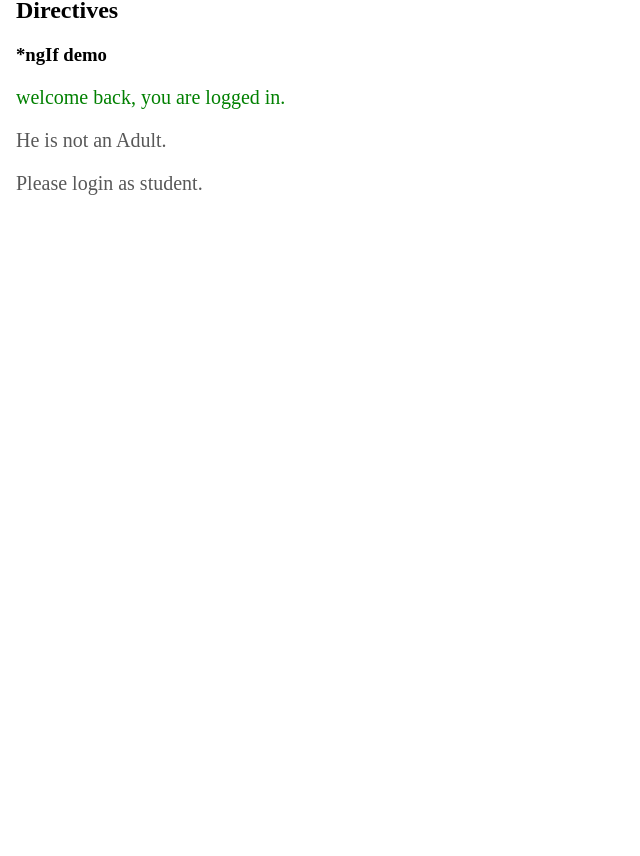
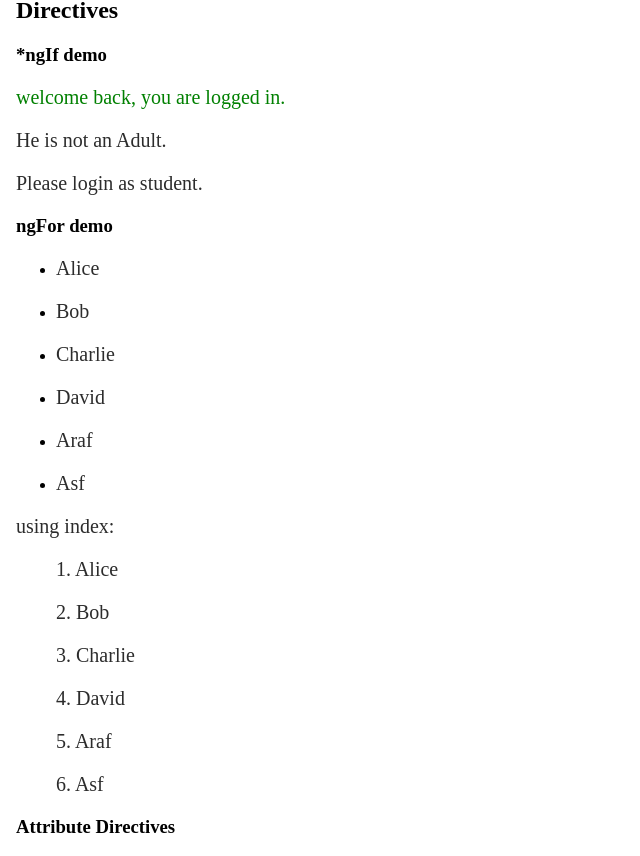
Before and after one commit to araf-47/Lab-PC-_-main, an Angular app in the folder Angular-isdb/Angular My practice project/myAngular1p/: page / in a window 1280 px wide. Shown: the part 1235-2091 px from the top of the page, without its empty margins (0-640 px from the left). Before the commit the page ends 1450 px from the top, so only its background shows below. Built offline with nearby package versions, Linux system fonts and the light colour scheme.

Commit message:
Mid exam announcement

```diff
--- a/Angular-isdb/Angular My practice project/myAngular1p/src/app/app.css
+++ b/Angular-isdb/Angular My practice project/myAngular1p/src/app/app.css
@@ -5,7 +5,7 @@ h1 {
 
 p {
     font-size: 20px;
-    color: rgb(88, 88, 88);
+    color: rgb(44, 44, 44);
 }
 
 button {
--- a/Angular-isdb/Angular My practice project/myAngular1p/src/app/app.html
+++ b/Angular-isdb/Angular My practice project/myAngular1p/src/app/app.html
@@ -72,6 +72,24 @@
         <p>Please login as student.</p>
     </ng-template>
 
+    <h3>ngFor demo</h3>
+    <ul>
+        <li *ngFor="let student of students">
+            <p>{{student}}</p>
+        </li>
+    </ul>
+
+    <p>using index:</p>
+    <ul>
+        <span *ngFor="let student of students; index as i">
+            <p>{{i + 1}}. {{student}}</p>
+        </span>
+    </ul>
+
+    <h3>Attribute Directives</h3>
+
+
+
 
 </body>
 </html>
--- a/Angular-isdb/Angular My practice project/myAngular1p/src/app/app.ts
+++ b/Angular-isdb/Angular My practice project/myAngular1p/src/app/app.ts
@@ -3,11 +3,11 @@ import { RouterOutlet } from '@angular/router';
 import { Header } from "./header/header";
 import { TryClass } from "./try-class/try-class";
 // import { NgIf } from "../../node_modules/@angular/common/types/_common_module-chunk";
-import { NgIf } from '@angular/common';
+import { NgIf, NgForOf } from '@angular/common';
 
 @Component({
   selector: 'app-root',
-  imports: [Header, TryClass, NgIf],
+  imports: [Header, TryClass, NgIf, NgForOf],
   templateUrl: './app.html',
   styleUrl: './app.css'
 })
@@ -58,4 +58,14 @@ export class App {
   age = 17;
   isStudent = false;
 
+  //ngFor
+  students = [
+    'Alice',
+    'Bob',
+    'Charlie',
+    'David',
+    "Araf",
+    "Asf"
+  ];
+
 }
```
